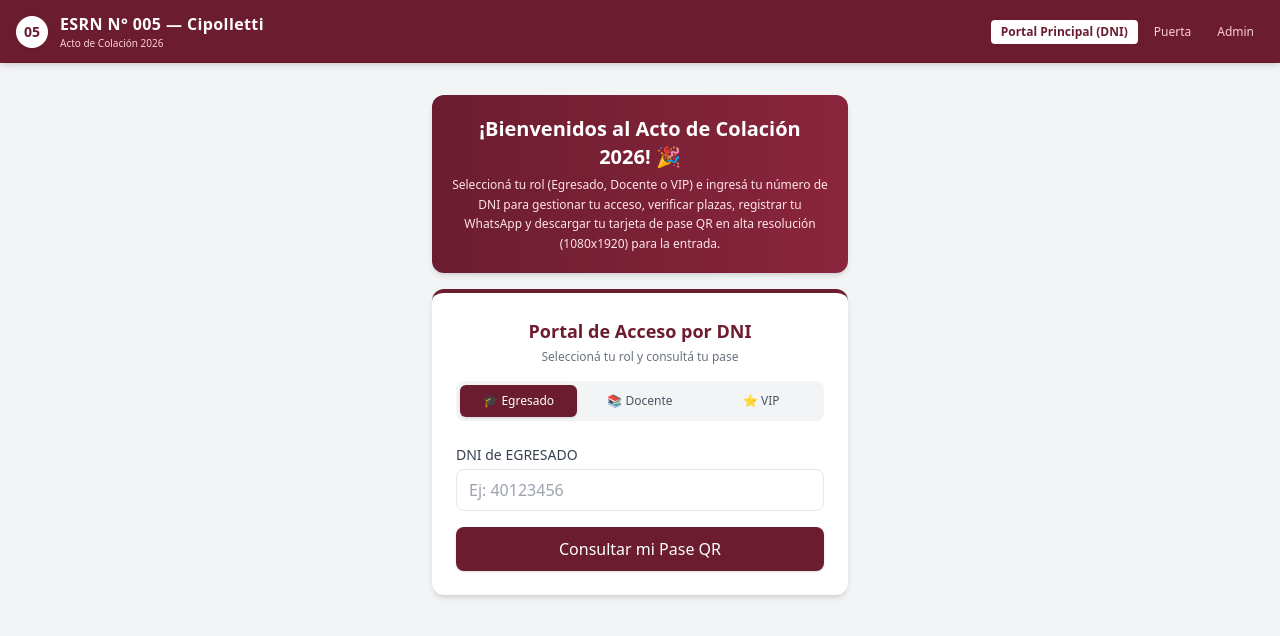
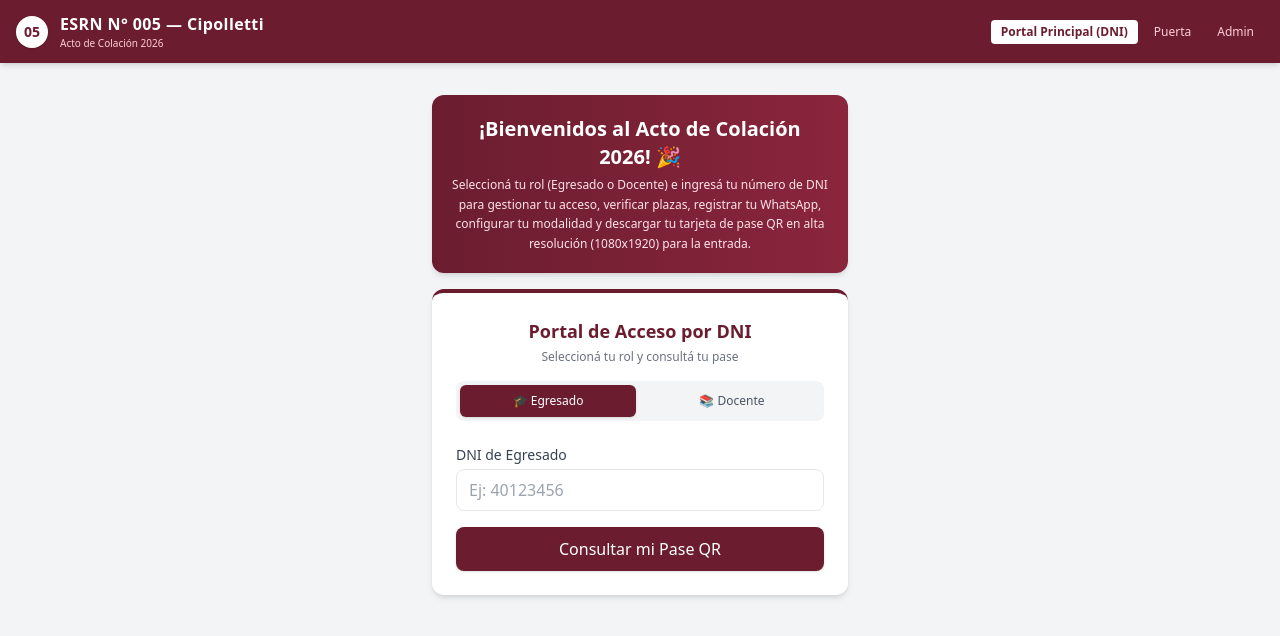
Before and after one commit to salaticesrn5/colacion-2026, a React (Vite) app: page / in a window 1280 px wide. Shown: the top 636 px of the page. Built offline with nearby package versions, Linux system fonts and the light colour scheme.

Commit message:
BUSCANDO PANEL ADMIN

```diff
--- a/src/App.jsx
+++ b/src/App.jsx
@@ -66,11 +66,11 @@ export default function App() {
 }
 
 // ==========================================
-// 1. PORTAL PRINCIPAL UNIFICADO POR DNI (Egresados, Docentes y VIP)
+// 1. PORTAL PRINCIPAL UNIFICADO POR DNI (Egresados y Docentes)
 // ==========================================
 function PortalPrincipalDNI() {
   const [dni, setDni] = useState('');
-  const [tipoUsuario, setTipoUsuario] = useState('egresado'); // 'egresado', 'docente', 'vip'
+  const [tipoUsuario, setTipoUsuario] = useState('egresado'); // 'egresado' o 'docente'
   const [datosPersona, setDatosPersona] = useState(null);
   const [error, setError] = useState('');
   const [celular, setCelular] = useState('');
@@ -82,10 +82,7 @@ function PortalPrincipalDNI() {
     setError('');
     setDatosPersona(null);
 
-    let tabla = 'egresados';
-    if (tipoUsuario === 'docente') tabla = 'docentes';
-    if (tipoUsuario === 'vip') tabla = 'vip';
-
+    const tabla = tipoUsuario === 'egresado' ? 'egresados' : 'docentes';
     const { data, error: err } = await supabase
       .from(tabla)
       .select('*')
@@ -93,7 +90,7 @@ function PortalPrincipalDNI() {
       .single();
 
     if (err || !data) {
-      setError(`No se encontró ningún registro con ese DNI en ${tipoUsuario.toUpperCase()}.`);
+      setError(`No se encontró ningún registro con ese DNI en ${tipoUsuario === 'egresado' ? 'Egresados' : 'Docentes'}.`);
       return;
     }
 
@@ -123,12 +120,9 @@ function PortalPrincipalDNI() {
   };
 
   const marcarNoAsistire = async () => {
-    if (!window.confirm('¿Estás seguro de que no asistirás? Esto liberará tu lugar.')) return;
+    if (!window.confirm('¿Estás seguro de que no asistirás? Esto liberará tu lugar y el de tus invitados.')) return;
 
-    let tabla = 'egresados';
-    if (tipoUsuario === 'docente') tabla = 'docentes';
-    if (tipoUsuario === 'vip') tabla = 'vip';
-
+    const tabla = tipoUsuario === 'egresado' ? 'egresados' : 'docentes';
     const { error: updateErr } = await supabase
       .from(tabla)
       .update({ activo: false })
@@ -143,7 +137,7 @@ function PortalPrincipalDNI() {
     }
   };
 
-  // Función de descarga para generar la tarjeta 1080x1920 con el nombre real arriba y el rol correspondiente abajo
+  // Función robusta de descarga para generar la tarjeta 1080x1920 extrayendo el nombre correctamente
   const descargarTarjeta1080x1920 = () => {
     const svgElement = qrRef.current?.querySelector('svg');
     if (!svgElement) {
@@ -196,23 +190,10 @@ function PortalPrincipalDNI() {
           ctx.strokeStyle = '#E5E7EB';
           ctx.stroke();
 
-          // 4. Extracción robusta del nombre (Arriba) y Rol aclarado abajo
-          const nombreTitular = (
-            datosPersona.nombre ||
-            datosPersona.name ||
-            datosPersona.apellido ||
-            datosPersona.docente ||
-            datosPersona.profesor ||
-            datosPersona.fullname ||
-            datosPersona.full_name ||
-            datosPersona.docente_nombre ||
-            datosPersona.egresado ||
-            (datosPersona.apellidos ? `${datosPersona.apellidos}, ${datosPersona.nombre}` : '') ||
-            'ASISTENTE ESRN N° 005'
-          );
+          // 4. Extracción robusta del nombre del docente / egresado de Supabase
+          const nombreTitular = datosPersona.nombre || datosPersona.name || datosPersona.apellido || datosPersona.docente || datosPersona.profesor || 'DOCENTE ESRN N° 005';
           const dniTitular = datosPersona.dni || dni;
 
-          // Nombre grande y destacado arriba
           ctx.fillStyle = '#111827';
           ctx.font = 'bold 44px sans-serif';
           ctx.fillText(String(nombreTitular).toUpperCase(), 540, 580);
@@ -221,13 +202,9 @@ function PortalPrincipalDNI() {
           ctx.font = '32px sans-serif';
           ctx.fillText(`DNI: ${dniTitular}`, 540, 650);
 
-          // Rol aclarado abajo (DOCENTE, VIP o EGRESADO)
           ctx.fillStyle = '#6B1D2F';
           ctx.font = 'bold 28px sans-serif';
-          let textoRol = 'EGRESADO / TITULADO';
-          if (tipoUsuario === 'docente') textoRol = 'DOCENTE';
-          if (tipoUsuario === 'vip') textoRol = 'INVITADO VIP / AUTORIDAD';
-          ctx.fillText(textoRol, 540, 710);
+          ctx.fillText(tipoUsuario === 'egresado' ? 'EGRESADO / TITULADO' : 'PERSONAL DOCENTE', 540, 710);
 
           // 5. Dibujar el Código QR centrado (500x500 px)
           ctx.drawImage(qrImage, 290, 780, 500, 500);
@@ -235,7 +212,7 @@ function PortalPrincipalDNI() {
           // 6. Información de modalidad
           ctx.fillStyle = '#374151';
           ctx.font = 'bold 30px sans-serif';
-          ctx.fillText(tipoUsuario === 'egresado' ? `Modalidad: Ingreso ${tipoIngreso.toUpperCase()}` : `Pase Nominal ${tipoUsuario.toUpperCase()}`, 540, 1370);
+          ctx.fillText(tipoUsuario === 'egresado' ? `Modalidad: Ingreso ${tipoIngreso.toUpperCase()}` : 'Pase Nominal Docente', 540, 1370);
 
           ctx.fillStyle = '#6B7280';
           ctx.font = '24px sans-serif';
@@ -268,20 +245,7 @@ function PortalPrincipalDNI() {
     }
   };
 
-  const nombreMostrado = datosPersona ? (
-    datosPersona.nombre ||
-    datosPersona.name ||
-    datosPersona.apellido ||
-    datosPersona.docente ||
-    datosPersona.profesor ||
-    datosPersona.fullname ||
-    datosPersona.full_name ||
-    datosPersona.docente_nombre ||
-    datosPersona.egresado ||
-    (datosPersona.apellidos ? `${datosPersona.apellidos}, ${datosPersona.nombre}` : '') ||
-    'Asistente'
-  ) : '';
-
+  const nombreMostrado = datosPersona ? (datosPersona.nombre || datosPersona.name || datosPersona.apellido || datosPersona.docente || datosPersona.profesor || 'Docente') : '';
   const valorQRTexto = datosPersona ? `ESRN005-${tipoUsuario.toUpperCase()}-${datosPersona.dni || dni}-${nombreMostrado}` : '';
 
   return (
@@ -290,7 +254,7 @@ function PortalPrincipalDNI() {
       <div className="bg-gradient-to-r from-[#6B1D2F] to-[#8a253c] text-white rounded-xl shadow-md p-5 text-center">
         <h2 className="text-xl font-bold mb-1">¡Bienvenidos al Acto de Colación 2026! 🎉</h2>
         <p className="text-xs text-rose-100 leading-relaxed">
-          Seleccioná tu rol (Egresado, Docente o VIP) e ingresá tu número de DNI para gestionar tu acceso, verificar plazas, registrar tu WhatsApp y descargar tu tarjeta de pase QR en alta resolución (1080x1920) para la entrada.
+          Seleccioná tu rol (Egresado o Docente) e ingresá tu número de DNI para gestionar tu acceso, verificar plazas, registrar tu WhatsApp, configurar tu modalidad y descargar tu tarjeta de pase QR en alta resolución (1080x1920) para la entrada.
         </p>
       </div>
 
@@ -299,8 +263,8 @@ function PortalPrincipalDNI() {
         <h3 className="text-lg font-bold text-[#6B1D2F] mb-1 text-center">Portal de Acceso por DNI</h3>
         <p className="text-xs text-gray-500 text-center mb-4">Seleccioná tu rol y consultá tu pase</p>
 
-        {/* Selector de Pestañas Egresados / Docentes / VIP */}
-        <div className="flex gap-1 mb-6 bg-gray-100 p-1 rounded-lg">
+        {/* Selector de Pestañas Egresados / Docentes */}
+        <div className="flex gap-2 mb-6 bg-gray-100 p-1 rounded-lg">
           <button
             type="button"
             onClick={() => { setTipoUsuario('egresado'); setDatosPersona(null); setError(''); }}
@@ -315,20 +279,13 @@ function PortalPrincipalDNI() {
           >
             📚 Docente
           </button>
-          <button
-            type="button"
-            onClick={() => { setTipoUsuario('vip'); setDatosPersona(null); setError(''); }}
-            className={`flex-1 py-2 rounded-md font-medium text-xs transition ${tipoUsuario === 'vip' ? 'bg-amber-600 text-white shadow' : 'text-gray-600 hover:text-gray-900'}`}
-          >
-            ⭐ VIP
-          </button>
         </div>
 
         {!datosPersona ? (
           <form onSubmit={buscarPorDNI} className="space-y-4">
             <div>
               <label className="block text-sm font-medium text-gray-700 mb-1">
-                DNI de {tipoUsuario.toUpperCase()}
+                DNI de {tipoUsuario === 'egresado' ? 'Egresado' : 'Docente'}
               </label>
               <input
                 type="text"
@@ -350,7 +307,7 @@ function PortalPrincipalDNI() {
               <h3 className="font-bold text-lg text-gray-800">{nombreMostrado}</h3>
               <p className="text-xs text-gray-500">DNI: {datosPersona.dni || dni}</p>
               <p className="text-[11px] uppercase tracking-wider text-[#6B1D2F] font-semibold mt-1">
-                {tipoUsuario === 'egresado' ? 'Egresado / Titulado' : tipoUsuario === 'docente' ? 'Docente' : 'Invitado VIP / Autoridad'}
+                {tipoUsuario === 'egresado' ? 'Egresado / Titulado' : 'Personal Docente ESRN N° 005'}
               </p>
             </div>
 
@@ -397,7 +354,7 @@ function PortalPrincipalDNI() {
 
               <div className="p-3 bg-gray-50 rounded-lg border">
                 <p className="text-xs font-bold text-[#6B1D2F] mb-1">Pase Oficial Generado</p>
-                <p className="text-[11px] text-gray-500">Incluye el nombre del titular, DNI, institución y código QR en formato vertical (1080x1920).</p>
+                <p className="text-[11px] text-gray-500">Incluye datos del titular, DNI, institución y código QR en formato vertical (1080x1920).</p>
               </div>
 
               <button
@@ -460,7 +417,7 @@ function PanelPuerta() {
         <div className="p-10 bg-gray-900 text-white rounded-2xl text-center mb-6 shadow-md">
           <div className="w-16 h-16 border-4 border-dashed border-[#6B1D2F] rounded-full mx-auto flex items-center justify-center mb-3 animate-spin">📷</div>
           <p className="font-bold text-lg">Escáner Continuo Activo</p>
-          <p className="text-xs text-gray-400 mt-1">Listo para escanear QRs (Egresados, Docentes y VIP)</p>
+          <p className="text-xs text-gray-400 mt-1">Listo para escanear QRs (Egresados y Docentes)</p>
         </div>
       )}
 
```
